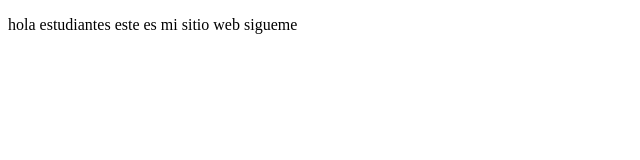
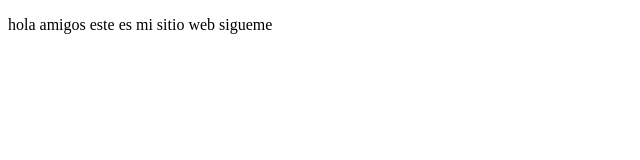
Before and after one commit to totohackgit/proyectoDemoCursoPrework, a plain HTML site: page index.html in a window 1280 px wide. Shown: the full height of the page, 0-640 px from the left. Drawn offline with Linux system fonts and the light colour scheme.

Commit message:
cambios agregamos info

```diff
--- a/index.html
+++ b/index.html
@@ -8,7 +8,7 @@
 </head>
 <body>
     <p>
-        hola estudiantes este es mi sitio web sigueme
+        hola amigos este es mi sitio web sigueme
     </p>
 </body>
 </html>
```
